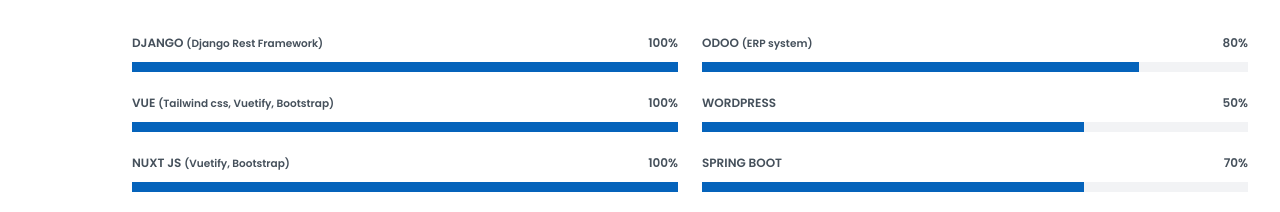
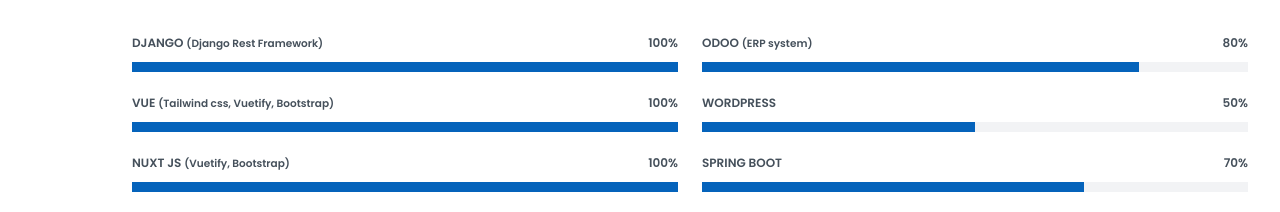
Before and after one commit to phansovanna18/phansovanna18.github.io, a plain HTML site: page index.html in a window 1280 px wide. Shown: the part 1440-1652 px from the top of the page. Drawn offline with nearby package versions, Linux system fonts and the light colour scheme.

Commit message:
update skill

```diff
--- a/index.html
+++ b/index.html
@@ -181,7 +181,7 @@
             <div class="progress">
               <span class="skill">WordPress <i class="val">50%</i></span>
               <div class="progress-bar-wrap">
-                <div class="progress-bar" role="progressbar" aria-valuenow="70" aria-valuemin="0" aria-valuemax="100"></div>
+                <div class="progress-bar" role="progressbar" aria-valuenow="50" aria-valuemin="0" aria-valuemax="100"></div>
               </div>
             </div>
 
```
